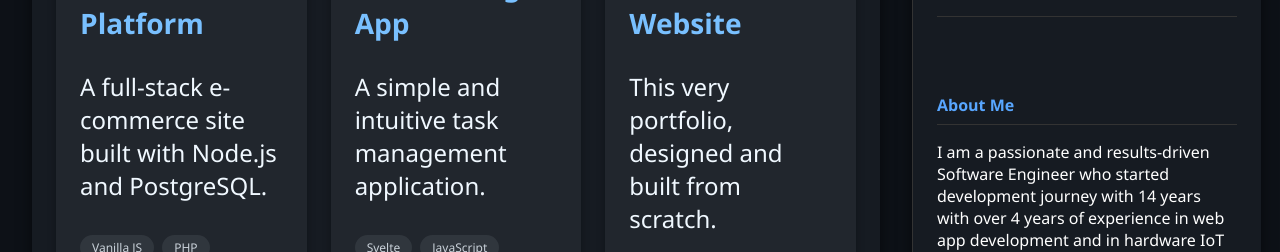
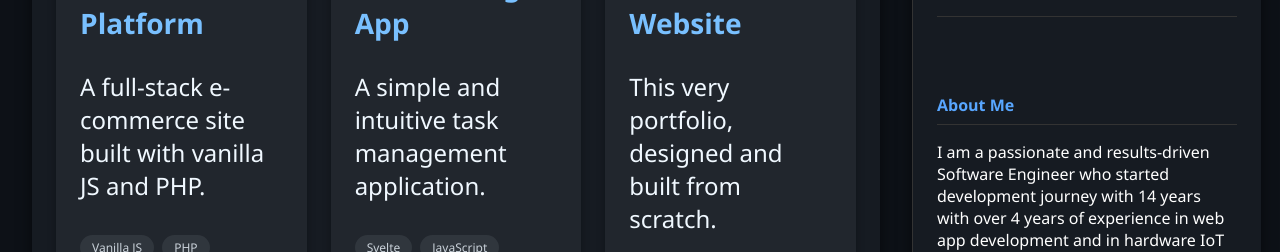
Before and after one commit to Cedrick-KC/cedro, a Svelte app: page / in a window 1280 px wide. Shown: the part 220-472 px from the top of the page. Built offline with nearby package versions, Linux system fonts and the light colour scheme.

Commit message:
Update Projects.svelte

```diff
--- a/src/Projects.svelte
+++ b/src/Projects.svelte
@@ -2,7 +2,7 @@
     const projects = [
       {
         name: 'E-commerce Platform',
-        description: 'A full-stack e-commerce site built with Node.js and PostgreSQL.',
+        description: 'A full-stack e-commerce site built with vanilla JS and PHP.',
         tech: ['Vanilla JS', 'PHP', 'MySQL'],
         link: 'https://ehaho.xo.je'
       },
```
